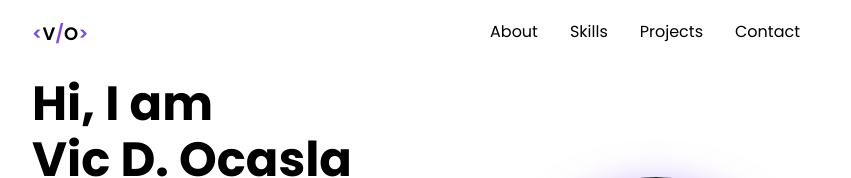
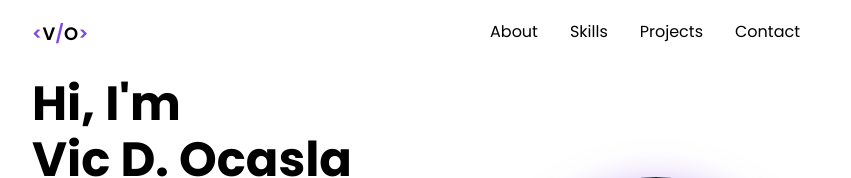
Before and after one commit to Vixiien/Portfolio, a React (Vite) app: page / in a window 1280 px wide. Shown: the top 178 px of the page, without its empty margins (224-1075 px from the left). Built offline with nearby package versions, Linux system fonts and the light colour scheme.

Commit message:
Second Update

```diff
--- a/src/components/About/About.jsx
+++ b/src/components/About/About.jsx
@@ -13,7 +13,7 @@ const About = () => {
         {/* Left Side */}
         <div className="md:w-1/2 text-center md:text-left mt-8 md:mt-0">
           <h1 className="text-3xl sm:text-4xl md:text-5xl font-bold text-black mb-2 leading-tight">
-            Hi, I am
+            Hi, I'm
           </h1>
           <h2 className="text-3xl sm:text-4xl md:text-5xl font-bold text-black mb-4 leading-tight">
             Vic D. Ocasla
```
